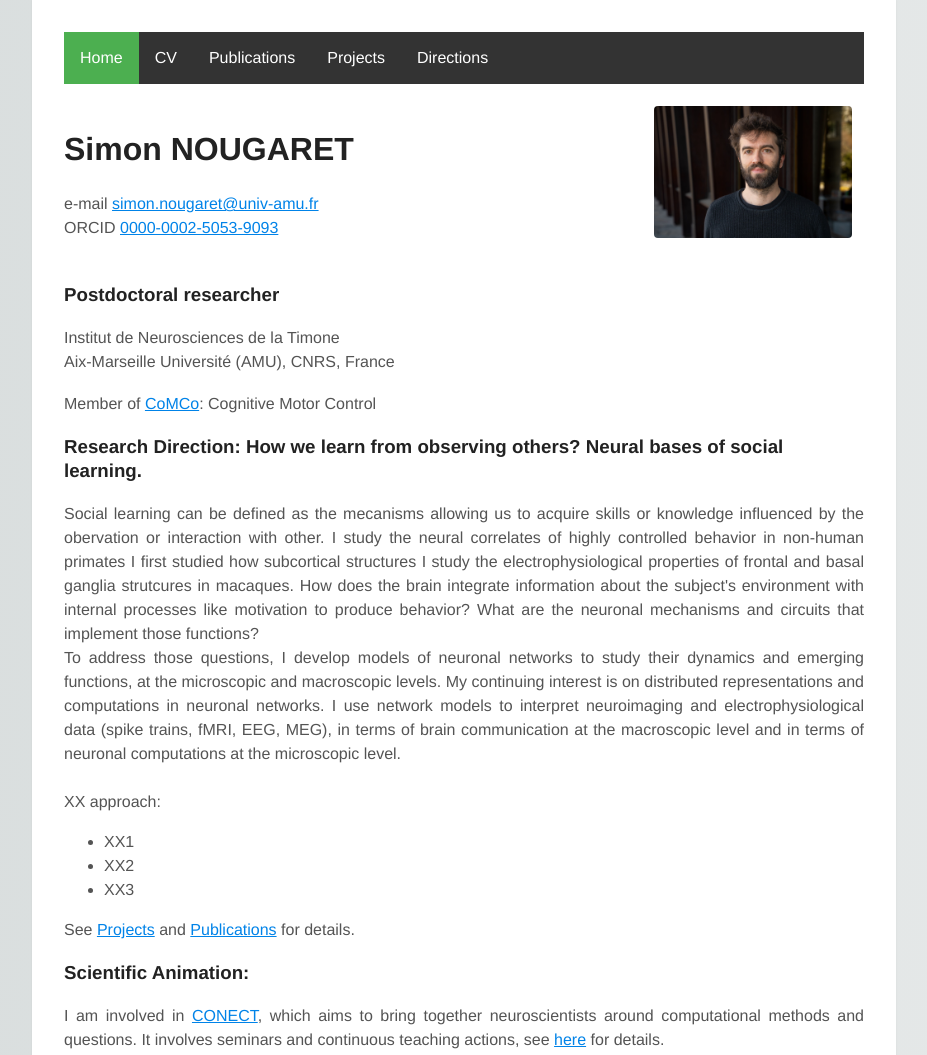
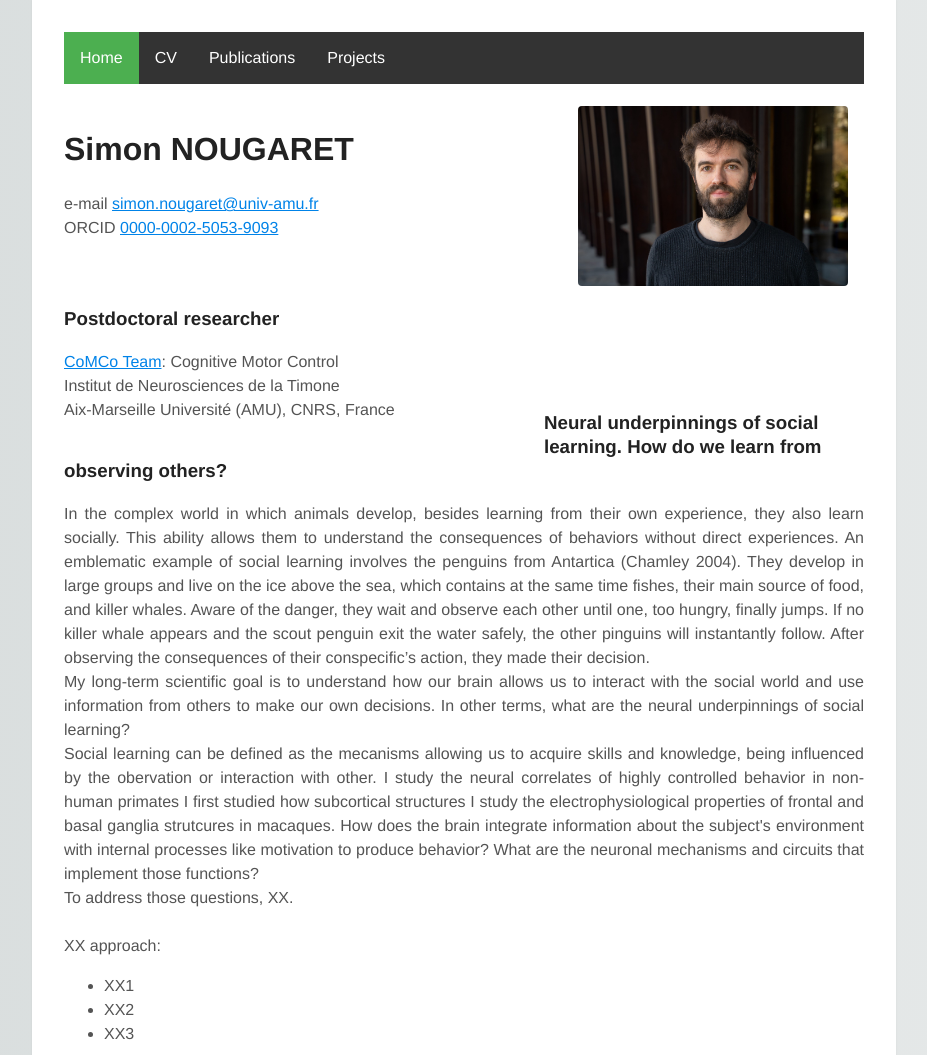
Before and after one commit to SimonNougaret/SimonNougaret.github.io, a plain HTML site: page index.html in a window 1280 px wide. Shown: the top 1055 px of the page, without its empty margins (176-1103 px from the left). Drawn offline with Linux system fonts and the light colour scheme.

Commit message:
Update index.html

```diff
--- a/index.html
+++ b/index.html
@@ -15,7 +15,6 @@
           <li><a href="curriculum.html">CV</a></li>
           <li><a href="publications.html">Publications</a></li>
           <li><a href="projects.html">Projects</a></li>
-          <li><a href="directions.html">Directions</a></li>
         </ul>
 
 
@@ -27,32 +26,41 @@
                     e-mail <a href="mailto: simon.nougaret@univ-amu.fr">simon.nougaret@univ-amu.fr</a>
                     <br>
                     ORCID <a href="https://orcid.org/0000-0002-5053-9093">0000-0002-5053-9093</a>
+					<br>
+
                     <br><br>
             	    <h3>Postdoctoral researcher</h3>
+					<a href="https://www.int.univ-amu.fr/recherche/equipes/comco-2">CoMCo Team</a>: Cognitive Motor Control
+					<br>
             	    Institut de Neurosciences de la Timone
             	    <br>
             	    Aix-Marseille Université (AMU), CNRS, France
                 </p>
             </div>
-            <div class="imgid" style="width: 220px">
+            <div class="imgid" style="width: 300px">
                 <img src="Neuroschool-104-Nougaret.jpg" alt="Simon Nougaret">
             </div>
         </div>
 
 		<br><br>
 
-		Member of <a href="https://www.int.univ-amu.fr/recherche/equipes/comco-2">CoMCo</a>: Cognitive Motor Control
 
-        <h3>Research Direction: How we learn from observing others? Neural bases of social learning. </h3>
+
+        <h3>Neural underpinnings of social learning. How do we learn from observing others?  </h3>
         <p class="jst">
-			Social learning can be defined as the mecanisms allowing us to acquire skills or knowledge influenced by the obervation or interaction with other.
+		In the complex world in which animals develop, besides learning from their own experience, they also learn socially. This ability allows them to understand the consequences of behaviors without direct experiences. An emblematic example of social learning involves the penguins from Antartica (Chamley 2004). They develop in large groups and live on the ice above the sea, which contains at the same time fishes, their main source of food, and killer whales. Aware of the danger, they wait and observe each other until one, too hungry, finally jumps. If no killer whale appears and the scout penguin exit the water safely, the other pinguins will instantantly follow. After observing the consequences of their conspecific’s action, they made their decision.
+
+		<br>
+		My long-term scientific goal is to understand how our brain allows us to interact with the social world and use information from others to make our own decisions. In other terms, what are the neural underpinnings of social learning?
+		<br>
+			Social learning can be defined as the mecanisms allowing us to acquire skills and knowledge, being influenced by the obervation or interaction with other.
 
 			I study the neural correlates of highly controlled behavior in non-human primates
 			I first studied how subcortical structures
             I study the electrophysiological properties of frontal and basal ganglia strutcures in macaques.
 			How does the brain integrate information about the subject's environment with internal processes like motivation to produce behavior? What are the neuronal mechanisms and circuits that implement those functions?
             <br>
-            To address those questions, I develop models of neuronal networks to study their dynamics and emerging functions, at the microscopic and macroscopic levels. My continuing interest is on distributed representations and computations in neuronal networks. I use network models to interpret neuroimaging and electrophysiological data (spike trains, fMRI, EEG, MEG), in terms of brain communication at the macroscopic level and in terms of neuronal computations at the microscopic level.
+            To address those questions, XX.
             <br><br>
             XX approach:
             <ul>
```
